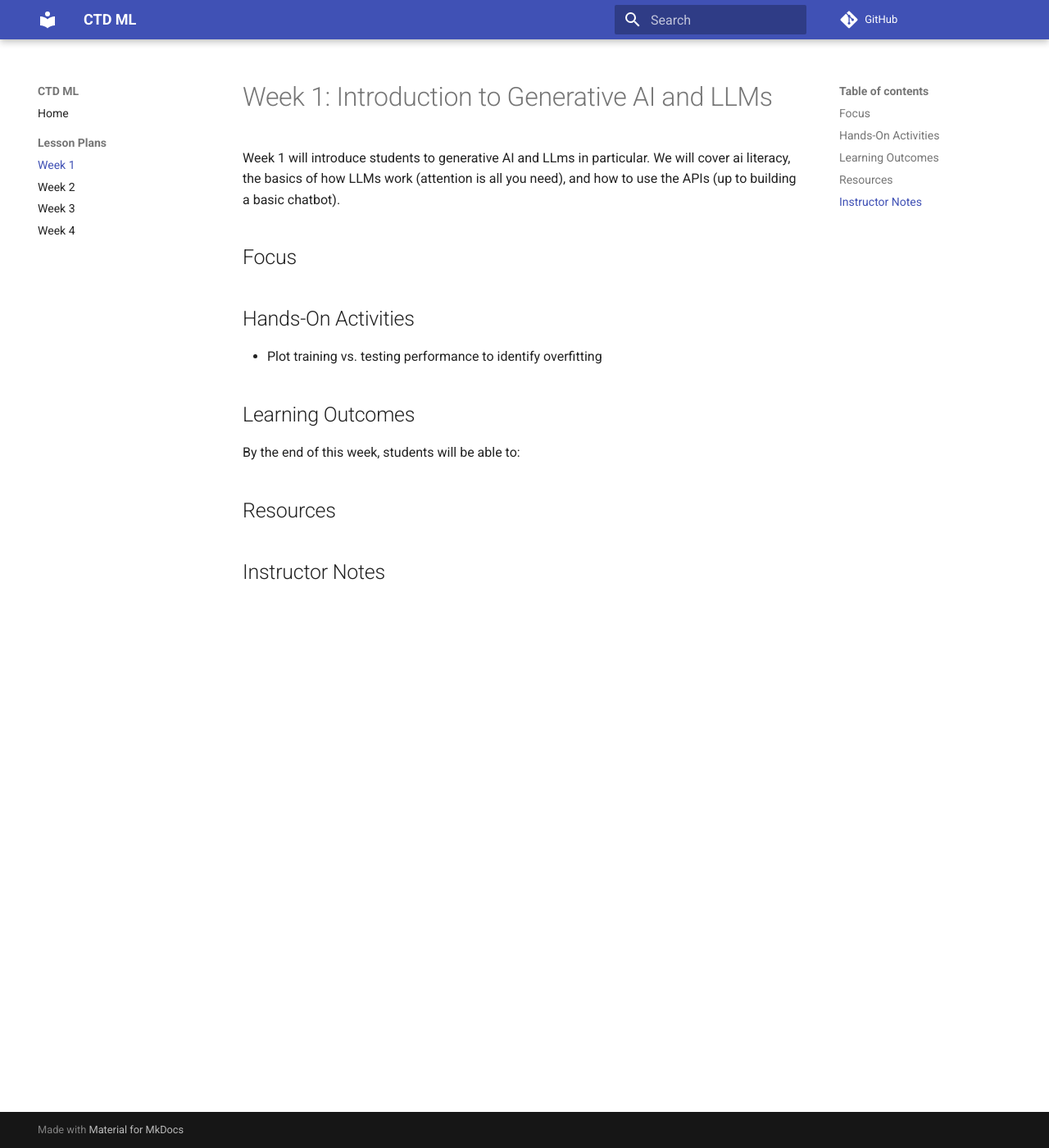
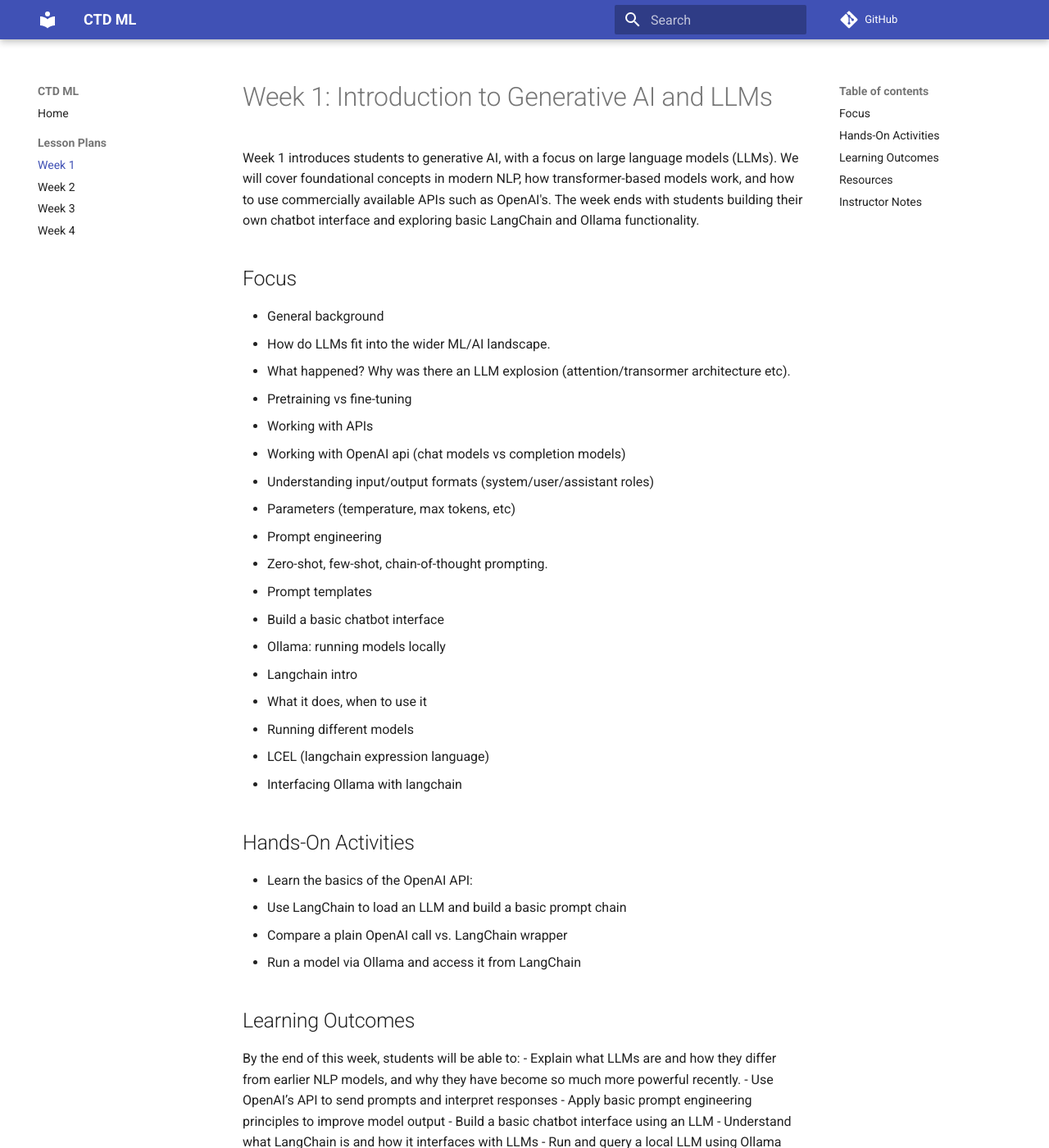
Before and after one commit to EricThomson/ctdai, an MkDocs documentation site: the page built from docs/week1.md, in a window 1280 px wide and 1400 px high. Shown: the whole window at 82% size. Built offline with MkDocs 1.6.1 and Material for MkDocs 9.7.7, drawn with Linux system fonts in a browser that asks for light colours; comment, search, counter and statistics services are not loaded; some of the changed text lies outside the part shown.

Commit message:
week 1 draft details added

```diff
--- a/docs/week1.md
+++ b/docs/week1.md
@@ -1,21 +1,45 @@
 # Week 1: Introduction to Generative AI and LLMs
-Week 1 will introduce students to generative AI and LLms in particular. We will cover ai literacy, the basics of how LLMs work (attention is all you need), and how to use the APIs (up to building a basic chatbot).
+Week 1 introduces students to generative AI, with a focus on large language models (LLMs). We will cover foundational concepts in modern NLP, how transformer-based models work, and how to use commercially available APIs such as OpenAI's. The week ends with students building their own chatbot interface and exploring basic LangChain and Ollama functionality.
 
 ## Focus
-
+- General background
+  - How do LLMs fit into the wider ML/AI landscape.
+  - What happened? Why was there an LLM explosion (attention/transormer architecture etc).
+  - Pretraining vs fine-tuning
+- Working with APIs
+  - Working with OpenAI api (chat models vs completion models)
+  - Understanding input/output formats (system/user/assistant roles)
+  - Parameters (temperature, max tokens, etc)
+- Prompt engineering
+  - Zero-shot, few-shot, chain-of-thought prompting.
+  - Prompt templates
+- Build a basic chatbot interface
+- Ollama: running models locally
+- Langchain intro
+  - What it does, when to use it
+  - Running different models
+  - LCEL (langchain expression language)
+  - Interfacing Ollama with langchain
 
 ## Hands-On Activities
-
-- Plot training vs. testing performance to identify overfitting
+- Learn the basics of the OpenAI API:
+- Use LangChain to load an LLM and build a basic prompt chain
+- Compare a plain OpenAI call vs. LangChain wrapper
+- Run a model via Ollama and access it from LangChain
 
 ## Learning Outcomes
-
 By the end of this week, students will be able to:
-
-
+- Explain what LLMs are and how they differ from earlier NLP models, and why they have become so much more powerful recently.
+- Use OpenAI’s API to send prompts and interpret responses
+- Apply basic prompt engineering principles to improve model output
+- Build a basic chatbot interface using an LLM
+- Understand what LangChain is and how it interfaces with LLMs
+- Run and query a local LLM using Ollama
 
 ## Resources
-
-
+- OpenAI API documentation: https://platform.openai.com/docs/
+- LangChain quickstart: https://docs.langchain.com/docs/get-started/
+- Ollama setup guide: https://ollama.com/
+- Prompt Engineering Guide ai site.
 
 ## Instructor Notes
```
Also changed, not shown: README.md (+1 -1 lines), docs/index.md (+1 -3 lines), docs/week2.md (+10 -28 lines), docs/week3.md (+4 -26 lines).
